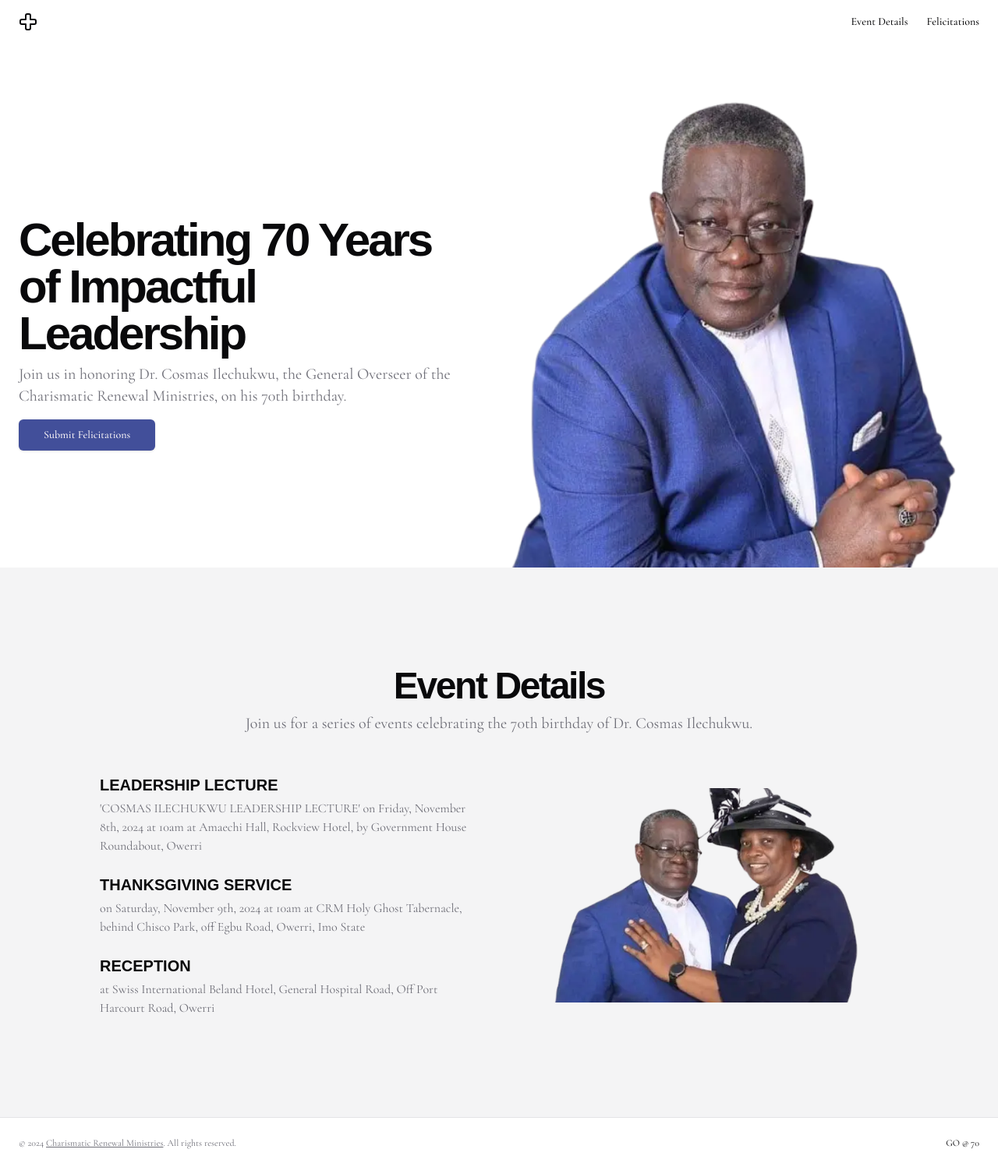
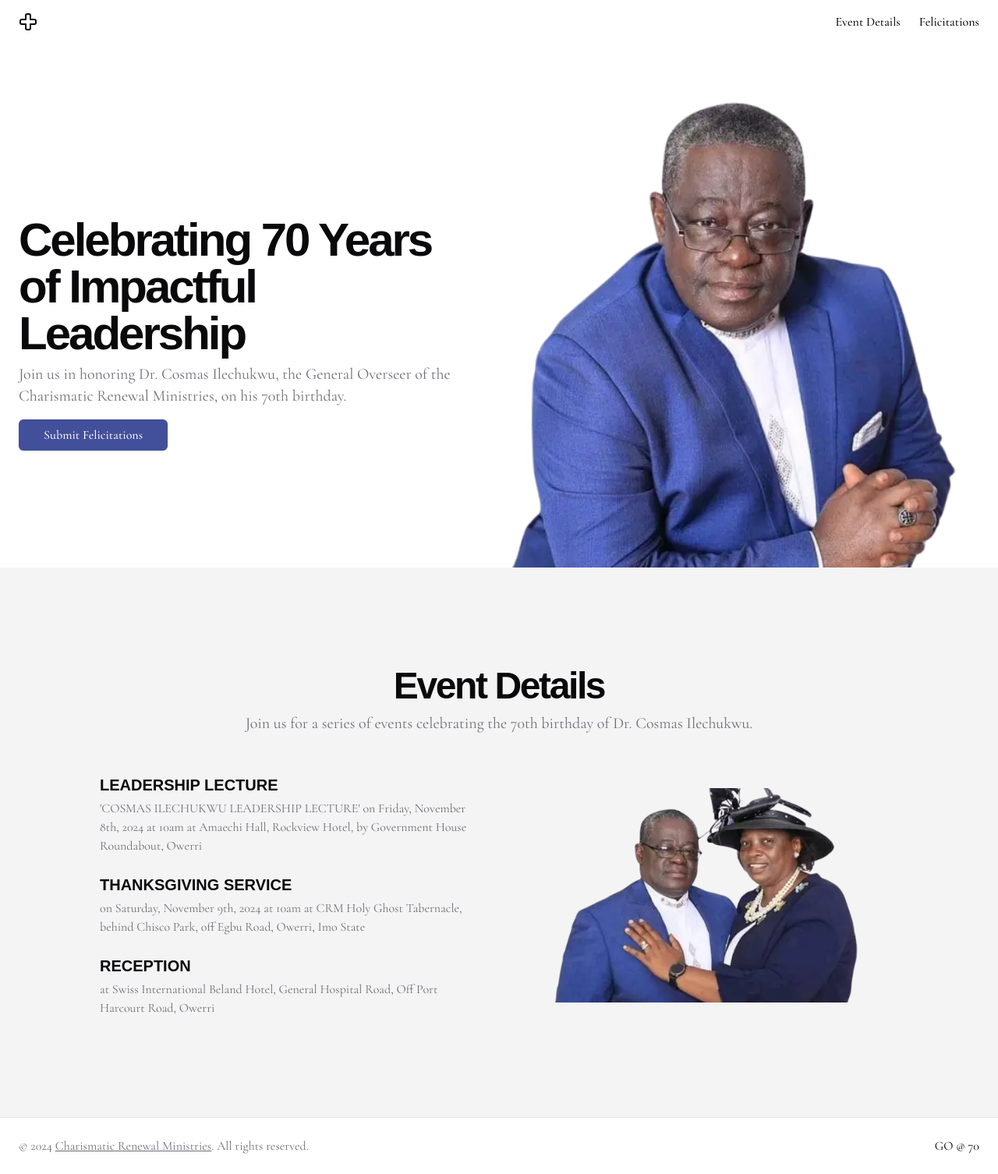
Before and after one commit to amjedidiah/cosmas-ilechukwu-70th-birthday, a Next.js app: page / in a window 1280 px wide. Shown: the whole page at 78% size. Built offline with nearby package versions, Linux system fonts and the light colour scheme; a web font is replaced by a local one.

Commit message:
fix(app): font size
- reverted small font sizes to base font size

```diff
--- a/src/components/felicitation-form-button.tsx
+++ b/src/components/felicitation-form-button.tsx
@@ -8,7 +8,7 @@
     <button
       ref={dialogShowButton}
       onClick={openModal}
-      className="inline-flex h-10 items-center justify-center rounded-md bg-primary px-8 text-sm font-medium text-primary-foreground shadow transition-colors hover:bg-primary/90 focus-visible:outline-none focus-visible:ring-1 focus-visible:ring-ring disabled:pointer-events-none disabled:opacity-50 cursor-pointer"
+      className="inline-flex h-10 items-center justify-center rounded-md bg-primary px-8 font-medium text-primary-foreground shadow transition-colors hover:bg-primary/90 focus-visible:outline-none focus-visible:ring-1 focus-visible:ring-ring disabled:pointer-events-none disabled:opacity-50 cursor-pointer"
     >
       Submit Felicitations
     </button>
--- a/src/components/felicitation-form.tsx
+++ b/src/components/felicitation-form.tsx
@@ -16,7 +16,7 @@
         <button
           autoFocus
           onClick={closeModal}
-          className="absolute top-3 right-5 sm:right-8 text-primary border border-primary rounded-lg px-4 py-1 text-xs uppercase"
+          className="absolute top-3 right-5 sm:right-8 text-primary border border-primary rounded-lg px-4 py-1 text-sm uppercase"
         >
           CLOSE form
         </button>
@@ -26,7 +26,7 @@
           className="w-full h-full py-12"
           title="Dr Cosmas Ilechukwu 70th Birthday Felicitation Form"
         >
-          Loading…
+          <p className="text-center pt-10">Loading…</p>
         </iframe>
       </div>
     </dialog>
--- a/src/components/header.tsx
+++ b/src/components/header.tsx
@@ -24,14 +24,14 @@
             <ScrollLink
               to="event-details"
               href="#event-details"
-              className="text-sm font-medium hover:underline underline-offset-4 cursor-pointer"
+              className="font-medium hover:underline underline-offset-4 cursor-pointer"
               smooth
             >
               Event Details
             </ScrollLink>
             <Link
               href="#"
-              className="text-sm font-medium hover:underline underline-offset-4"
+              className="font-medium hover:underline underline-offset-4"
               prefetch={false}
             >
               Felicitations
--- a/src/components/landing.tsx
+++ b/src/components/landing.tsx
@@ -87,7 +87,7 @@
       </main>
       <footer className="py-6 px-4 md:px-6 border-t">
         <div className="container flex flex-col gap-2 sm:flex-row shrink-0 items-center">
-          <p className="text-xs text-muted-foreground">
+          <p className="text-muted-foreground">
             &copy; 2024{" "}
             <a
               href="https://crm-world.org.ng/"
@@ -99,7 +99,7 @@
             </a>
             . All rights reserved.
           </p>
-          <p className="sm:ml-auto text-xs">GO @ 70</p>
+          <p className="sm:ml-auto">GO @ 70</p>
         </div>
       </footer>
     </div>
```
